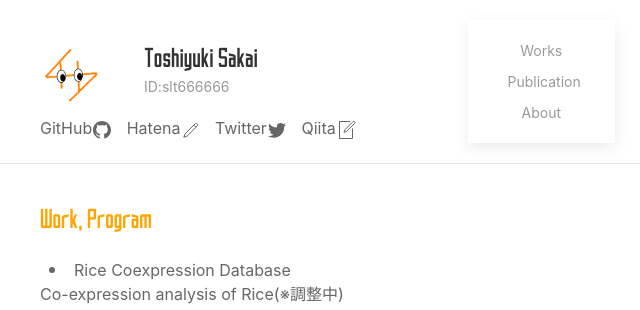
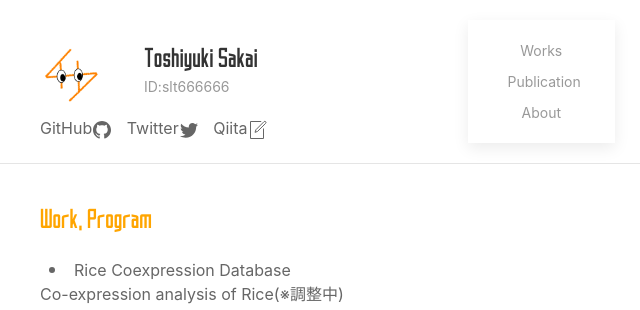
Before and after one commit to slt666666/mysite, a Django app: page / in a window 1280 px wide. Shown: the top 310 px of the page, without its empty margins (305-945 px from the left). Run offline with Django 3.2, Linux system fonts and the light colour scheme.

Commit message:
hide hatena

```diff
--- a/main/templates/main/index.html
+++ b/main/templates/main/index.html
@@ -26,7 +26,7 @@
                 </div>
                 <div class="icon_links">
                     <a href="https://github.com/slt666666" class="uk-icon uk-margin-small-right" uk-icon="icon: github">GitHub</a>
-                    <a href="http://slt666666.hatenablog.com/" class="uk-icon uk-margin-small-right" uk-icon="icon: pencil">Hatena</a>
+                    <!-- <a href="http://slt666666.hatenablog.com/" class="uk-icon uk-margin-small-right" uk-icon="icon: pencil">Hatena</a> -->
                     <a href="https://twitter.com/slt666666" class="uk-icon uk-margin-small-right" uk-icon="icon: twitter">Twitter</a>
                     <a href="https://qiita.com/slt666666" class="uk-icon" uk-icon="icon: file-edit">Qiita</a>
                 </div>
```
